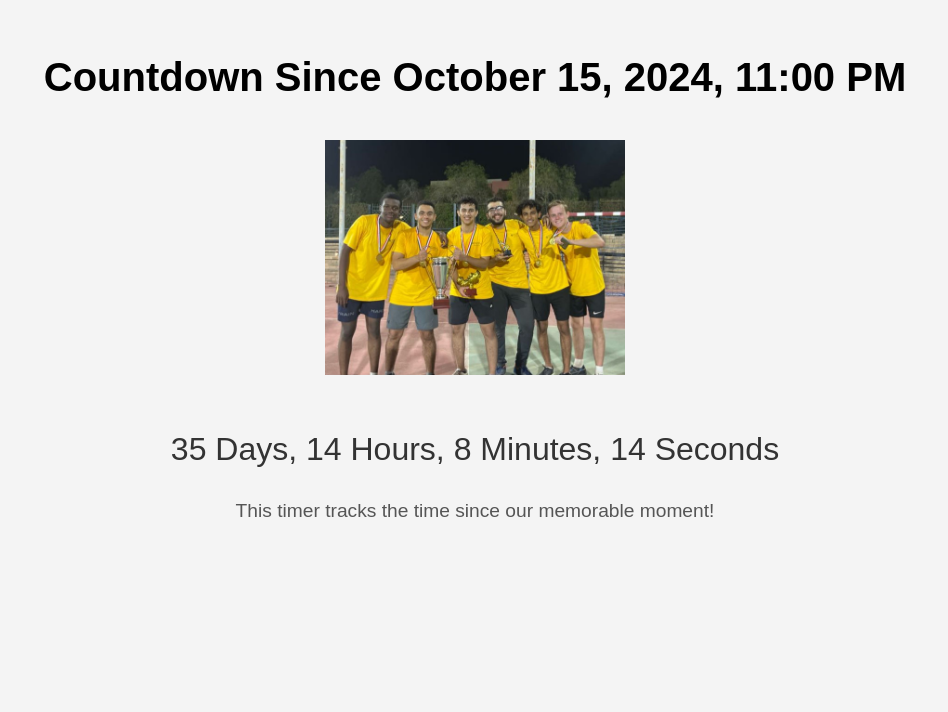
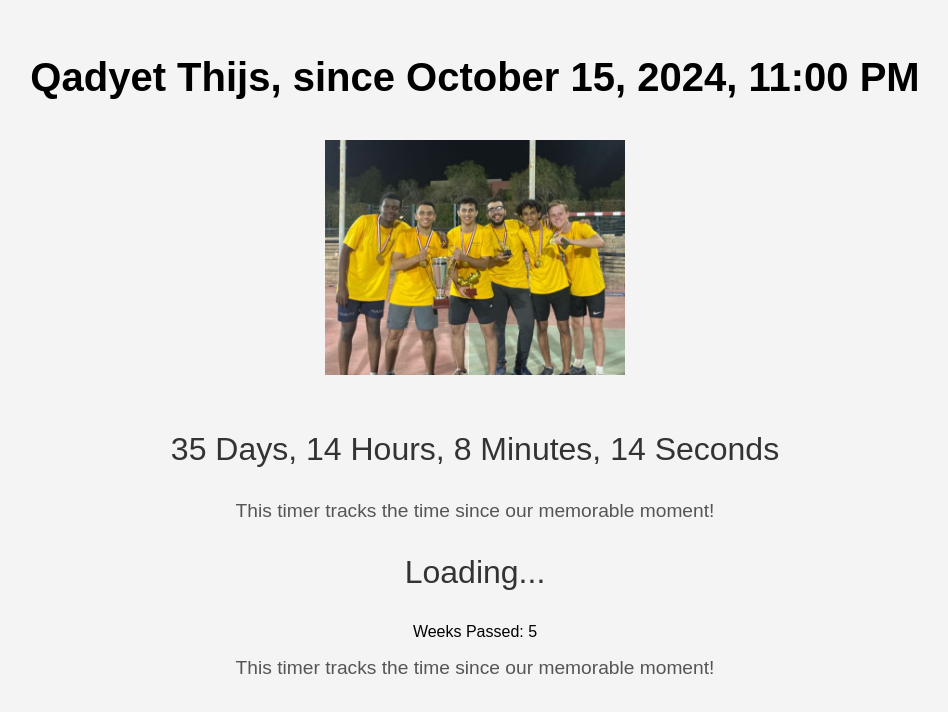
Before and after one commit to mego74/Qadyat-Thijs, a plain HTML site: page index.html in a window 1280 px wide. Shown: the whole page, without its empty margins (165-1113 px from the left). Drawn offline with Linux system fonts and the light colour scheme.

Commit message:
Updated index.html

```diff
--- a/index.html
+++ b/index.html
@@ -32,9 +32,12 @@
     </style>
 </head>
 <body>
-    <h1>Countdown Since October 15, 2024, 11:00 PM</h1>
+    <h1>Qadyet Thijs, since October 15, 2024, 11:00 PM</h1>
     <img src="thijs.jpg" alt="test">
     <p class="timer" id="timer">Loading...</p>
+    <p class="description">This timer tracks the time since our memorable moment!</p>
+    <p class="timer" id="timer">Loading...</p>
+    <p class="weeks" id="weeks">Loading weeks...</p>
     <p class="description">This timer tracks the time since our memorable moment!</p>
 
     <script>
@@ -47,9 +50,13 @@
             const hours = Math.floor((diff % (1000 * 60 * 60 * 24)) / (1000 * 60 * 60));
             const minutes = Math.floor((diff % (1000 * 60 * 60)) / (1000 * 60));
             const seconds = Math.floor((diff % (1000 * 60)) / 1000);
+            const weeks = Math.floor(days / 7);
 
             document.getElementById('timer').innerHTML =
                 `${days} Days, ${hours} Hours, ${minutes} Minutes, ${seconds} Seconds`;
+
+            document.getElementById('weeks').innerHTML =
+                `Weeks Passed: ${weeks}`;
         }
 
         setInterval(updateTimer, 1000);
```
